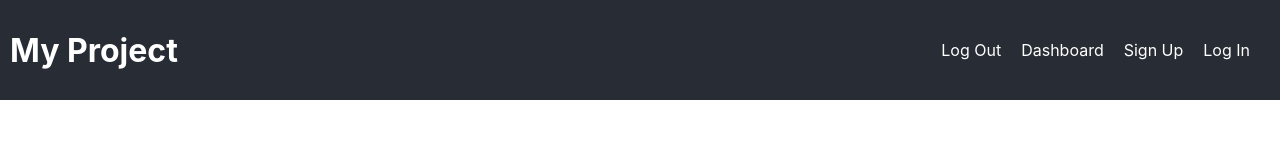
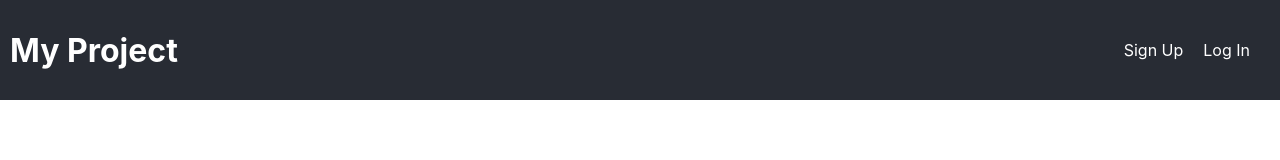
Before and after one commit to stephbarker/national-park-finder-frontend, a React (Create React App) app: page / in a window 1280 px wide. Shown: the top 160 px of the page. Built offline with nearby package versions, Linux system fonts and the light colour scheme; the HTML template or start-up script is replaced by a standard one.

Commit message:
changes nav bar based on having user or not

```diff
--- a/src/App.js
+++ b/src/App.js
@@ -31,7 +31,7 @@ function App(props) {
 
   return (
     <div className="App">
-     <Header />
+     <Header user={userState.user} />
      <Switch>
        <Route exact path='/' render={(props) =>
         <HomePage />
--- a/src/components/Header/Header.js
+++ b/src/components/Header/Header.js
@@ -2,8 +2,8 @@ import {Link} from 'react-router-dom';
 import './Header.css';
 
 function Header(props) {
-    return (
-        <header className="Header">
+    let nav = props.user ?
+    <header className="Header">
             <Link to='/'>
             <h1>My Project</h1>
             </Link>
@@ -11,11 +11,26 @@ function Header(props) {
                 <ul className="NavLinks">
                     <li><Link to='/logout'>Log Out</Link></li>
                     <li><Link to='/dashboard'>Dashboard</Link></li>
+                </ul>
+            </nav>
+        </header>
+        :
+        <header className="Header">
+            <Link to='/'>
+            <h1>My Project</h1>
+            </Link>
+            <nav>
+                <ul className="NavLinks">
                     <li><Link to='/signup'>Sign Up</Link></li>
                     <li><Link to='/login'>Log In</Link></li>
                 </ul>
             </nav>
         </header>
+
+    return (
+        <header>
+            {nav}
+        </header>
     );
 }
 
```
Also changed, not shown: 1 other file (tests, documents, lock files or other folders).
